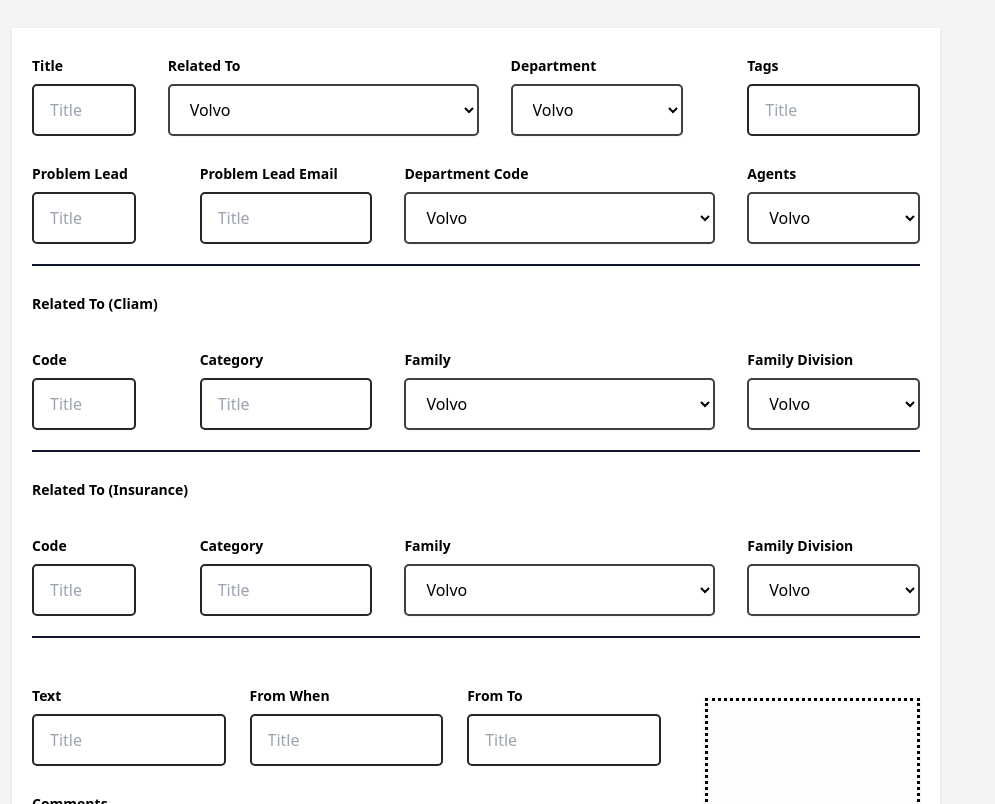
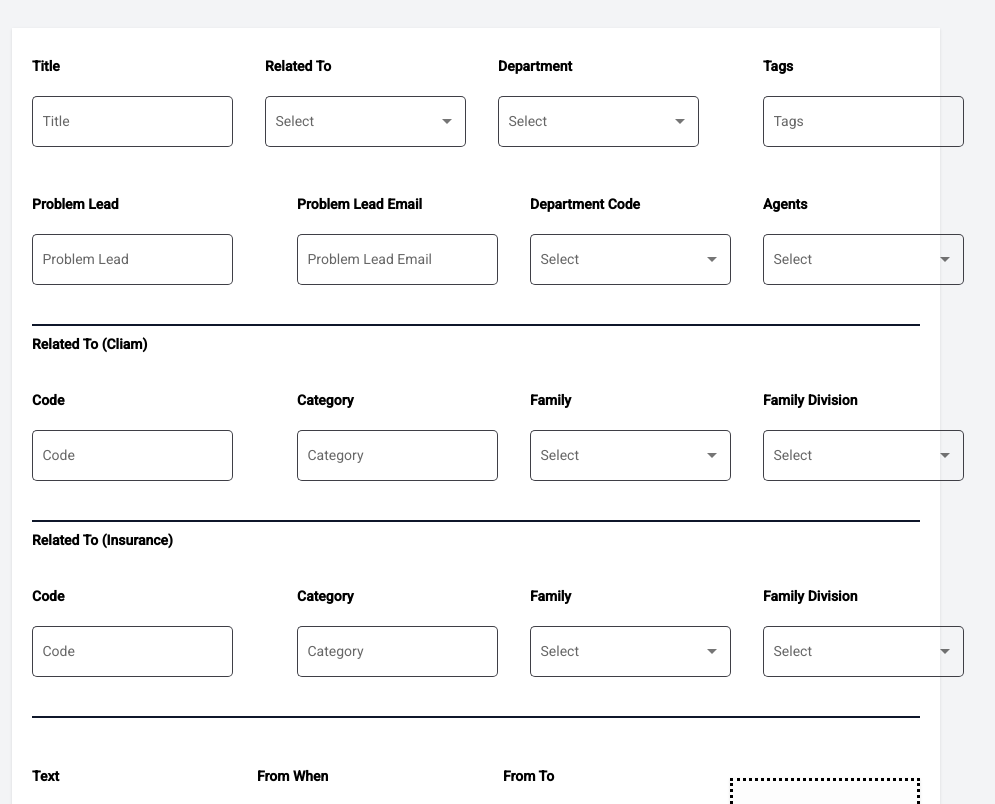
Before and after one commit to imRash3d/BankIssue-angular, an Angular app: page /add in a window 1280 px wide. Shown: the part 148-952 px from the top of the page, without its empty margins (164-1159 px from the left). Built offline with nearby package versions, Linux system fonts and the light colour scheme.

Commit message:
angular material added

```diff
--- a/angular.json
+++ b/angular.json
@@ -31,6 +31,7 @@
               "src/assets"
             ],
             "styles": [
+              "./node_modules/@angular/material/prebuilt-themes/indigo-pink.css",
               "src/styles.scss"
             ],
             "scripts": []
@@ -94,6 +95,7 @@
               "src/assets"
             ],
             "styles": [
+              "./node_modules/@angular/material/prebuilt-themes/indigo-pink.css",
               "src/styles.scss"
             ],
             "scripts": []
--- a/package.json
+++ b/package.json
@@ -12,10 +12,12 @@
   "private": true,
   "dependencies": {
     "@angular/animations": "~11.0.5",
+    "@angular/cdk": "^11.2.13",
     "@angular/common": "~11.0.5",
     "@angular/compiler": "~11.0.5",
     "@angular/core": "~11.0.5",
     "@angular/forms": "~11.0.5",
+    "@angular/material": "^11.2.13",
     "@angular/platform-browser": "~11.0.5",
     "@angular/platform-browser-dynamic": "~11.0.5",
     "@angular/router": "~11.0.5",
--- a/src/app/app-add-problem/app-add-problem.component.html
+++ b/src/app/app-add-problem/app-add-problem.component.html
@@ -4,59 +4,81 @@
         <div class="flex w-full">
             <div class="w-3/12 mr-8">
                 <p class="text-sm text-black font-semibold py-2">Title</p>
-                <input type="email" placeholder="Title" class="w-full	 border-neutral-800 form-input px-4 py-3 ">
+                <!--  <input matInput  type="email" placeholder="Title" class="w-full	 border-neutral-800 form-input px-4 py-3 "> -->
+                <mat-form-field class="example-full-width " appearance="outline">
+                    <mat-label>Title</mat-label>
+                    <input matInput>
+                </mat-form-field>
             </div>
             <div class="w-9/12	">
                 <p class="text-sm text-black font-semibold py-2">Related To</p>
-                <!-- <input type="email" placeholder="Title" class="w-full	 border-neutral-800 form-input px-4 py-3 "> -->
-                <select class="px-4 py-3  w-full  shadow-sm block">
-                    <option value="volvo">Volvo</option>
-                    <option value="saab">Saab</option>
-                    <option value="mercedes">Mercedes</option>
-                    <option value="audi">Audi</option>
-                </select>
+
+                <mat-form-field appearance="outline" class="w-full">
+                    <mat-label>Select</mat-label>
+                    <mat-select>
+                        <mat-option value="one">Claim </mat-option>
+                        <mat-option value="two">Insurance</mat-option>
+                        <mat-option value="two">Both</mat-option>
+                    </mat-select>
+                </mat-form-field>
             </div>
             <div class="w-5/12	 mx-8">
                 <p class="text-sm text-black font-semibold py-2">Department</p>
-                <select class="px-4 py-3  w-full  shadow-sm block">
-                    <option value="volvo">Volvo</option>
-                    <option value="saab">Saab</option>
-                    <option value="mercedes">Mercedes</option>
-                    <option value="audi">Audi</option>
-                </select>
+                <mat-form-field appearance="outline" class="w-full">
+                    <mat-label>Select</mat-label>
+                    <mat-select>
+                        <mat-option value="one">Local </mat-option>
+                        <mat-option value="two">National</mat-option>
+                        <mat-option value="two">International</mat-option>
+                    </mat-select>
+                </mat-form-field>
             </div>
             <div class="w-5/12	 mx-8 mr-0">
                 <p class="text-sm text-black font-semibold py-2">Tags</p>
-                <input type="email" placeholder="Title" class="w-full	 border-neutral-800 form-input px-4 py-3 ">
+
+                <mat-form-field class="example-full-width w-full " appearance="outline">
+                    <mat-label>Tags</mat-label>
+                    <input matInput>
+                </mat-form-field>
             </div>
         </div>
         <div class="flex w-full mt-5 border-b-2 border-slate-900 pb-5">
             <div class="w-3/12 mr-8">
                 <p class="text-sm text-black font-semibold py-2">Problem Lead</p>
-                <input type="email" placeholder="Title" class="w-full	 border-neutral-800 form-input px-4 py-3 ">
+
+                <mat-form-field class="example-full-width w-full " appearance="outline">
+                    <mat-label>Problem Lead</mat-label>
+                    <input matInput>
+                </mat-form-field>
             </div>
             <div class="w-5/12	 mx-8 ">
                 <p class="text-sm text-black font-semibold py-2">Problem Lead Email</p>
-                <input type="email" placeholder="Title" class="w-full	 border-neutral-800 form-input px-4 py-3 ">
+                <mat-form-field class="example-full-width w-full " appearance="outline">
+                    <mat-label>Problem Lead Email</mat-label>
+                    <input matInput>
+                </mat-form-field>
             </div>
             <div class="w-9/12	">
                 <p class="text-sm text-black font-semibold py-2">Department Code</p>
-                <!-- <input type="email" placeholder="Title" class="w-full	 border-neutral-800 form-input px-4 py-3 "> -->
-                <select class="px-4 py-3  w-full  shadow-sm block">
-                    <option value="volvo">Volvo</option>
-                    <option value="saab">Saab</option>
-                    <option value="mercedes">Mercedes</option>
-                    <option value="audi">Audi</option>
-                </select>
+                <mat-form-field appearance="outline" class="w-full">
+                    <mat-label>Select</mat-label>
+                    <mat-select>
+                        <mat-option value="one">001 - Front Office </mat-option>
+                        <mat-option value="two">029 - Back Office</mat-option>
+                        <!-- <mat-option value="two">International</mat-option> -->
+                    </mat-select>
+                </mat-form-field>
             </div>
             <div class="w-5/12	 mx-8 mr-0">
                 <p class="text-sm text-black font-semibold py-2">Agents</p>
-                <select class="px-4 py-3  w-full  shadow-sm block">
-                    <option value="volvo">Volvo</option>
-                    <option value="saab">Saab</option>
-                    <option value="mercedes">Mercedes</option>
-                    <option value="audi">Audi</option>
-                </select>
+                <mat-form-field appearance="outline" class="w-full">
+                    <mat-label>Select</mat-label>
+                    <mat-select>
+                        <mat-option value="one">001 - Front Office </mat-option>
+                        <mat-option value="two">029 - Back Office</mat-option>
+                        <!-- <mat-option value="two">International</mat-option> -->
+                    </mat-select>
+                </mat-form-field>
             </div>
 
         </div>
@@ -71,30 +93,41 @@
             <div class="flex w-full mt-5 border-b-2 border-slate-900 pb-5">
                 <div class="w-3/12 mr-8">
                     <p class="text-sm text-black font-semibold py-2">Code</p>
-                    <input type="email" placeholder="Title" class="w-full	 border-neutral-800 form-input px-4 py-3 ">
+                    <mat-form-field class="example-full-width w-full " appearance="outline">
+                        <mat-label>Code</mat-label>
+                        <input matInput>
+                    </mat-form-field>
                 </div>
                 <div class="w-5/12	 mx-8 ">
                     <p class="text-sm text-black font-semibold py-2">Category</p>
-                    <input type="email" placeholder="Title" class="w-full	 border-neutral-800 form-input px-4 py-3 ">
+                    <mat-form-field class="example-full-width w-full " appearance="outline">
+                        <mat-label>Category</mat-label>
+                        <input matInput>
+                    </mat-form-field>
                 </div>
                 <div class="w-9/12	">
                     <p class="text-sm text-black font-semibold py-2">Family</p>
-                    <!-- <input type="email" placeholder="Title" class="w-full	 border-neutral-800 form-input px-4 py-3 "> -->
-                    <select class="px-4 py-3  w-full  shadow-sm block">
-                        <option value="volvo">Volvo</option>
-                        <option value="saab">Saab</option>
-                        <option value="mercedes">Mercedes</option>
-                        <option value="audi">Audi</option>
-                    </select>
+                    <mat-form-field appearance="outline" class="w-full">
+                        <mat-label>Select</mat-label>
+                        <mat-select>
+                            <mat-option value="one">Local </mat-option>
+                            <mat-option value="two">National</mat-option>
+                            <mat-option value="two">International</mat-option>
+
+                        </mat-select>
+                    </mat-form-field>
                 </div>
                 <div class="w-5/12	 mx-8 mr-0">
                     <p class="text-sm text-black font-semibold py-2">Family Division</p>
-                    <select class="px-4 py-3  w-full  shadow-sm block">
-                        <option value="volvo">Volvo</option>
-                        <option value="saab">Saab</option>
-                        <option value="mercedes">Mercedes</option>
-                        <option value="audi">Audi</option>
-                    </select>
+                    <mat-form-field appearance="outline" class="w-full">
+                        <mat-label>Select</mat-label>
+                        <mat-select>
+                            <mat-option value="one">Howrah, Park Street </mat-option>
+                            <mat-option value="two">Howrah, Park Street</mat-option>
+                            <mat-option value="two">Howrah, Park Street</mat-option>
+
+                        </mat-select>
+                    </mat-form-field>
                 </div>
 
             </div>
@@ -108,30 +141,41 @@
             <div class="flex w-full mt-5 border-b-2 border-slate-900 pb-5">
                 <div class="w-3/12 mr-8">
                     <p class="text-sm text-black font-semibold py-2">Code</p>
-                    <input type="email" placeholder="Title" class="w-full	 border-neutral-800 form-input px-4 py-3 ">
+                    <mat-form-field class="example-full-width w-full " appearance="outline">
+                        <mat-label>Code</mat-label>
+                        <input matInput>
+                    </mat-form-field>
                 </div>
                 <div class="w-5/12	 mx-8 ">
                     <p class="text-sm text-black font-semibold py-2">Category</p>
-                    <input type="email" placeholder="Title" class="w-full	 border-neutral-800 form-input px-4 py-3 ">
+                    <mat-form-field class="example-full-width w-full " appearance="outline">
+                        <mat-label>Category</mat-label>
+                        <input matInput>
+                    </mat-form-field>
                 </div>
                 <div class="w-9/12	">
                     <p class="text-sm text-black font-semibold py-2">Family</p>
-                    <!-- <input type="email" placeholder="Title" class="w-full	 border-neutral-800 form-input px-4 py-3 "> -->
-                    <select class="px-4 py-3  w-full  shadow-sm block">
-                        <option value="volvo">Volvo</option>
-                        <option value="saab">Saab</option>
-                        <option value="mercedes">Mercedes</option>
-                        <option value="audi">Audi</option>
-                    </select>
+                    <mat-form-field appearance="outline" class="w-full">
+                        <mat-label>Select</mat-label>
+                        <mat-select>
+                            <mat-option value="one">Local </mat-option>
+                            <mat-option value="two">National</mat-option>
+                            <mat-option value="two">International</mat-option>
+
+                        </mat-select>
+                    </mat-form-field>
                 </div>
                 <div class="w-5/12	 mx-8 mr-0">
                     <p class="text-sm text-black font-semibold py-2">Family Division</p>
-                    <select class="px-4 py-3  w-full  shadow-sm block">
-                        <option value="volvo">Volvo</option>
-                        <option value="saab">Saab</option>
-                        <option value="mercedes">Mercedes</option>
-                        <option value="audi">Audi</option>
-                    </select>
+                    <mat-form-field appearance="outline" class="w-full">
+                        <mat-label>Select</mat-label>
+                        <mat-select>
+                            <mat-option value="one">Howrah, Park Street </mat-option>
+                            <mat-option value="two">Howrah, Park Street</mat-option>
+                            <mat-option value="two">Howrah, Park Street</mat-option>
+
+                        </mat-select>
+                    </mat-form-field>
                 </div>
 
             </div>
@@ -143,18 +187,28 @@
                 <div class="flex w-full justify-between	">
                     <div class=" mx-3 ml-0  w-1/3">
                         <p class="text-sm text-black font-semibold py-2">Text</p>
-                        <input type="email" placeholder="Title"
-                            class="w-full	 border-neutral-800 form-input px-4 py-3 ">
+                        <mat-form-field class="example-full-width w-full " appearance="outline">
+                            <mat-label>Text</mat-label>
+                            <input matInput>
+                        </mat-form-field>
                     </div>
                     <div class="w-1/3	mx-3  ">
                         <p class="text-sm text-black font-semibold py-2">From When</p>
-                        <input type="email" placeholder="Title"
-                            class="w-full	 border-neutral-800 form-input px-4 py-3 ">
+                        <mat-form-field appearance="outline" class="w-full">
+                            <mat-label>Choose a date</mat-label>
+                            <input matInput [matDatepicker]="picker">
+                            <mat-datepicker-toggle matSuffix [for]="picker"></mat-datepicker-toggle>
+                            <mat-datepicker #picker></mat-datepicker>
+                        </mat-form-field>
                     </div>
                     <div class="w-1/3 mx-3 	 ">
                         <p class="text-sm text-black font-semibold py-2">From To</p>
-                        <input type="email" placeholder="Title"
-                            class="w-full	 border-neutral-800 form-input px-4 py-3 ">
+                        <mat-form-field appearance="outline" class="w-full">
+                            <mat-label>Choose a date</mat-label>
+                            <input matInput [matDatepicker]="picker2">
+                            <mat-datepicker-toggle matSuffix [for]="picker2"></mat-datepicker-toggle>
+                            <mat-datepicker #picker2></mat-datepicker>
+                        </mat-form-field>
                     </div>
                 </div>
                 <div class="flex w-full mt-5 ustify-between ">
@@ -187,10 +241,11 @@
                         <button (click)="cancel()" class="btn bg-red-600 cursor-pointer">Cancel</button>
                     </div>
                     <div class=" ">
-                        <button  class="btn bg-blue-600 cursor-pointer">Submit</button>
+                        <button class="btn bg-blue-600 cursor-pointer">Submit</button>
                     </div>
                     <div class=" mx-3 	 ">
-                        <button (click)="nextPhase()" class="btn bg-emerald-500 cursor-pointer">Move to next Phase</button>
+                        <button (click)="nextPhase()" class="btn bg-emerald-500 cursor-pointer">Move to next
+                            Phase</button>
                     </div>
                 </div>
 
--- a/src/index.html
+++ b/src/index.html
@@ -8,8 +8,11 @@
   <link rel="icon" type="image/x-icon" href="favicon.ico">
   <script src="https://cdn.tailwindcss.com"></script>
   <link rel="stylesheet" href="https://cdnjs.cloudflare.com/ajax/libs/font-awesome/6.0.0/css/all.min.css" integrity="sha512-9usAa10IRO0HhonpyAIVpjrylPvoDwiPUiKdWk5t3PyolY1cOd4DSE0Ga+ri4AuTroPR5aQvXU9xC6qOPnzFeg==" crossorigin="anonymous" referrerpolicy="no-referrer" />
+  <link rel="preconnect" href="https://fonts.gstatic.com">
+  <link href="https://fonts.googleapis.com/css2?family=Roboto:wght@300;400;500&display=swap" rel="stylesheet">
+  <link href="https://fonts.googleapis.com/icon?family=Material+Icons" rel="stylesheet">
 </head>
-<body>
+<body class="mat-typography">
   <app-root></app-root>
 </body>
 </html>
--- a/src/styles.scss
+++ b/src/styles.scss
@@ -18,6 +18,13 @@
   border-radius: 5px;
 }
 
+.mat-form-field-appearance-outline .mat-form-field-outline {
+  color: #3f3f46;
+}
+
+.mat-form-field-appearance-outline .mat-form-field-wrapper {
+   margin: 0 0 !important;
+}
 
 .file-upload {
   border:3px dotted;
@@ -35,12 +42,16 @@
 // }
 
 @media only screen and (max-width: 600px) {
-  th ,td {
-    padding: 20px 10px;
+  .issue-list {
+    th ,td {
+      padding: 20px 10px;
+    }
   }
+
 }
 
 @media only screen and (min-width: 768px) {
+  .issue-list {
   th {
     padding: 20px 10px;
   }
@@ -48,13 +59,19 @@
     padding: 10px 10px;
   }
 }
+}
 
 
 @media only screen and (min-width: 1200px) {
+  .issue-list {
   th ,td {
     padding: 20px 15px;
     width: 168px;
     display: inline-block;
     height: 61px;
 }
+  }
 }
+
+html, body { height: 100%; }
+body { margin: 0; font-family: Roboto, "Helvetica Neue", sans-serif; }
```
Also changed, not shown: src/app/app.module.ts (+14 -1 lines), 1 other file (tests, documents, lock files or other folders).
